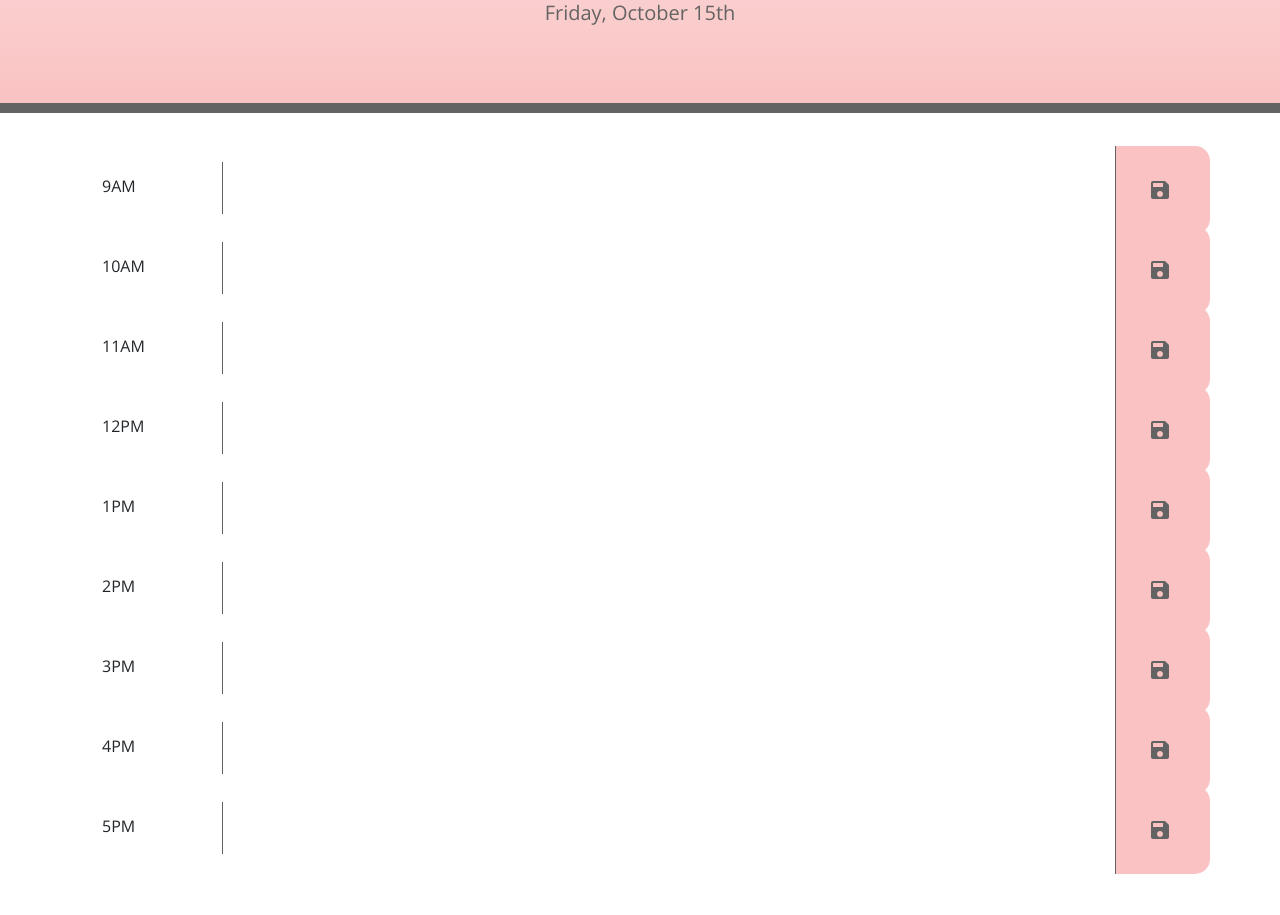
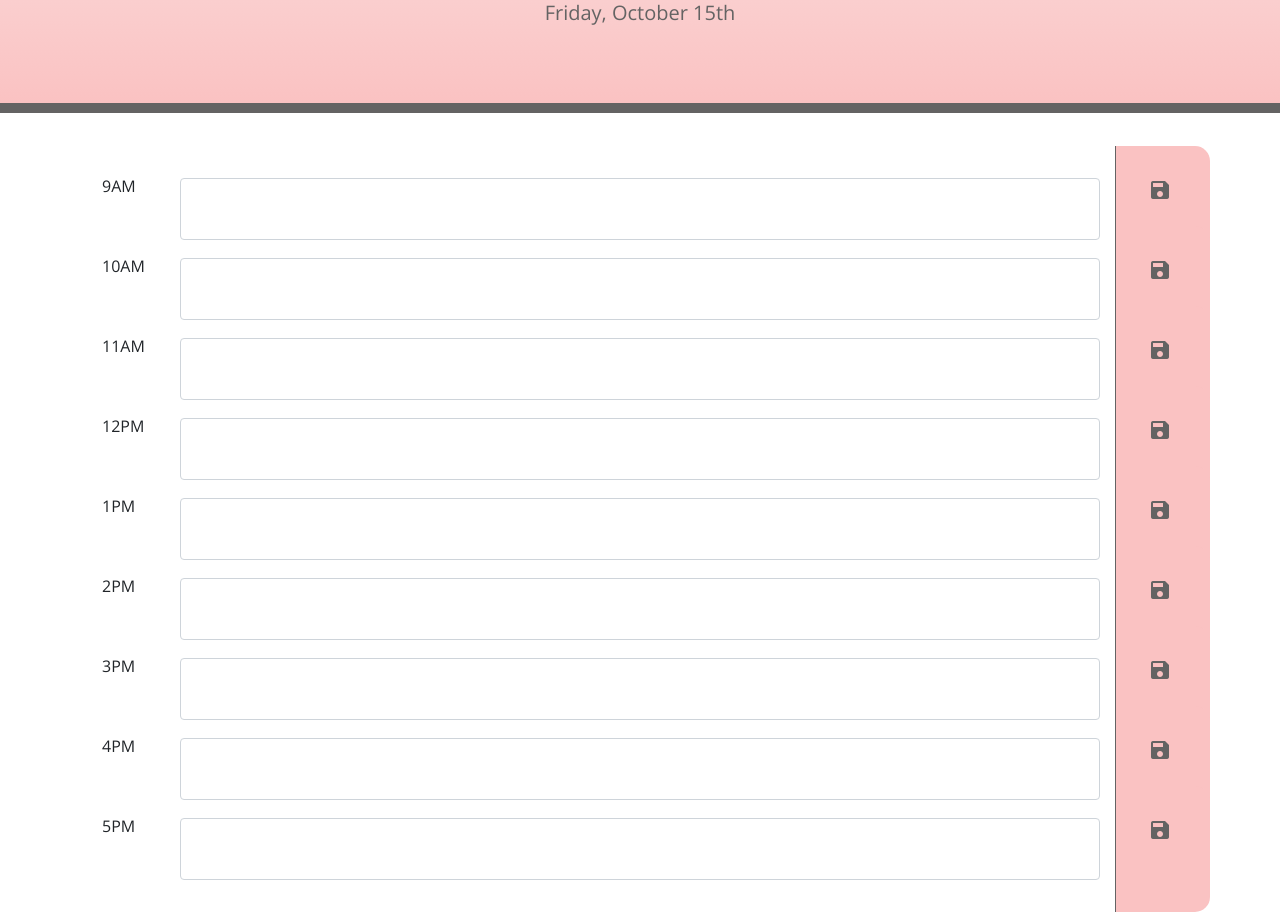
Before and after one commit to jjbenson13/WorkDayScheduler, a plain HTML site: page index.html in a window 1280 px wide. Shown: the part 191-1106 px from the top of the page. Before the commit the page ends 1066 px from the top, so only its background shows below. Drawn offline with nearby package versions, Linux system fonts and the light colour scheme.

Commit message:
LAst commit

```diff
--- a/index.html
+++ b/index.html
@@ -1,9 +1,11 @@
 <!DOCTYPE html>
 <html lang="en">
+
 <head>
-    <meta charset=jumbotron"UTF-8" />
+  <meta charset="UTF-8" />
+  <meta http-equiv="X-UA-Compatible" content="IE=edge" />
   <meta name="viewport" content="width=device-width, initial-scale=1.0" />
-    <meta http-equiv="X-UA-Compatible" content="ie=edge" />
+  <title>Work Day Scheduler</title>
   <!-- bootstrap package -->
   <link rel="stylesheet" href="https://stackpath.bootstrapcdn.com/bootstrap/4.3.1/css/bootstrap.min.css" />
   <!-- fonts -->
@@ -23,81 +25,81 @@
       <p id="currentDay" class="lead"></p>
     </header>
 
-    <div class="container">
+    <div id="container" class="container">
       <!-- Timeblocks go here -->
+
     <div class="row">
-        <div class="col-sm-1" id="time9">9AM</div>
+      <div class="col-sm-1 time" id="time9">9AM</div>
       <div class="col-sm-10">
-          <textarea type="text" id="plan9"></textarea>
+        <textarea type="text" id="plan9" class='form-control task'></textarea>
       </div>
       <div class="col-sm-1 saveBtn material-icons">save</div>
     </div>
 
     <div class="row">
-        <div class="col-sm-1" id="time10">10AM</div>
+      <div class="col-sm-1 time" id="time10">10AM</div>
       <div class="col-sm-10">
-          <textarea type="text" id="plan10"></textarea>
+        <textarea type="text" id="plan10" class='form-control task'></textarea>
       </div>
       <div class="col-sm-1 saveBtn material-icons">save</div>
     </div>
 
     <div class="row">
-        <div class="col-sm-1" id="time11">11AM</div>
+      <div class="col-sm-1 time" id="time11">11AM</div>
       <div class="col-sm-10">
-          <textarea type="text" id="plan11"></textarea>
+        <textarea type="text" id="plan11" class='form-control task'></textarea>
       </div>
       <div class="col-sm-1 saveBtn material-icons">save</div>
     </div>
 
     <div class="row">
-        <div class="col-sm-1" id="time12">12PM</div>
+      <div class="col-sm-1 time" id="time12">12PM</div>
       <div class="col-sm-10">
-          <textarea type="text" id="plan12"></textarea>
+        <textarea type="text" id="plan12" class='form-control task'></textarea>
       </div>
       <div class="col-sm-1 saveBtn material-icons">save</div>
     </div>
 
     <div class="row">
-        <div class="col-sm-1" id="time13">1PM</div>
+      <div class="col-sm-1 time" id="time13">1PM</div>
       <div class="col-sm-10">
-          <textarea type="text" id="plan13"></textarea>
+        <textarea type="text" id="plan13" class='form-control task'></textarea>
       </div>
       <div class="col-sm-1 saveBtn material-icons">save</div>
     </div>
 
     <div class="row">
-        <div class="col-sm-1" id="time14">2PM</div>
+      <div class="col-sm-1 time" id="time14">2PM</div>
       <div class="col-sm-10">
-          <textarea type="text" id="plan14"></textarea>
+        <textarea type="text" id="plan14" class='form-control task'></textarea>
       </div>
       <div class="col-sm-1 saveBtn material-icons">save</div>
     </div>
 
     <div class="row">
-        <div class="col-sm-1" id="time15">3PM</div>
+      <div class="col-sm-1 time" id="time15">3PM</div>
       <div class="col-sm-10">
-          <textarea type="text" id="plan15"></textarea>
+        <textarea type="text" id="plan15" class='form-control task'></textarea>
       </div>
       <div class="col-sm-1 saveBtn material-icons">save</div>
     </div>
 
     <div class="row">
-        <div class="col-sm-1" id="time16">4PM</div>
+      <div class="col-sm-1 time" id="time16">4PM</div>
       <div class="col-sm-10">
-          <textarea type="text" id="plan16"></textarea>
+        <textarea type="text" id="plan16" class='form-control task'></textarea>
       </div>
       <div class="col-sm-1 saveBtn material-icons">save</div>
     </div>
 
     <div class="row">
-        <div class="col-sm-1" id="time17">5PM</div>
+      <div class="col-sm-1 time" id="time17">5PM</div>
       <div class="col-sm-10">
-          <textarea type="text" id="plan17"></textarea>
+        <textarea type="text" id="plan17" class='form-control task'></textarea>
       </div>
       <div class="col-sm-1 saveBtn material-icons">save</div>
     </div>
 
-    </div>
 
     <!-- moment cdn -->
     <script src="https://cdnjs.cloudflare.com/ajax/libs/moment.js/2.24.0/moment.min.js"></script>
--- a/script.js
+++ b/script.js
@@ -1,7 +1,7 @@
-// 'Monday, October10 11th'
+// 'Friday, October 15th'
 let currentDate = moment().format('dddd, MMMM Do')
 
-// populate p tag with current date
+// populate p tag with currentDate
 document.getElementById('currentDay').textContent = currentDate
 
 let presentHour = moment().hour()
@@ -22,26 +22,26 @@ const stringInteger = (timeString) => {
   }
 }
 
+// handles highlights
 for (let i = 9; i <= 17; i++) {
-  let timeCounter = 'time' + i
+  let timeCounter = "time" + i
   let timeString = document.getElementById(timeCounter).textContent //9AM
-  let timeInteger = stringInteger(timeString) //9
+  let timeInteger = stringInteger(timeString) // 9
 
   if (presentHour == timeInteger) {
     document.getElementById(timeCounter).nextElementSibling.children[0].classList.add('present')
   }
-
   else if (presentHour < timeInteger) {
     document.getElementById(timeCounter).nextElementSibling.children[0].classList.add('future')
   }
-
   else if (presentHour > timeInteger) {
     document.getElementById(timeCounter).nextElementSibling.children[0].classList.add('past')
   }
 
-  //Handle populating textareas
-  let planCounter = 'plan' + i
+  // handle populating textareas
+  let planCounter = "plan" + i
   document.getElementById(planCounter).textContent = workday[planCounter]
+
 }
 
 let schedule = {
@@ -53,22 +53,20 @@ let schedule = {
   'plan14': '',
   'plan15': '',
   'plan16': '',
-  'plan17': '',
+  'plan17': ''
 }
+
 
 // handle saving
 document.addEventListener('click', event => {
   if (event.target.classList.contains('saveBtn')) {
 
-    let note = event.target.previousElementSibling.children[0].vaule
+    let note = event.target.previousElementSibling.children[0].value
 
     let plan = event.target.previousElementSibling.children[0].id
 
     workday[plan] = note
 
     localStorage.setItem('workday', JSON.stringify(workday))
-
-
-
   }
 })
```
Also changed, not shown: style.css (+0 -81 lines). Lines whose indentation alone changed are shown as unchanged.
